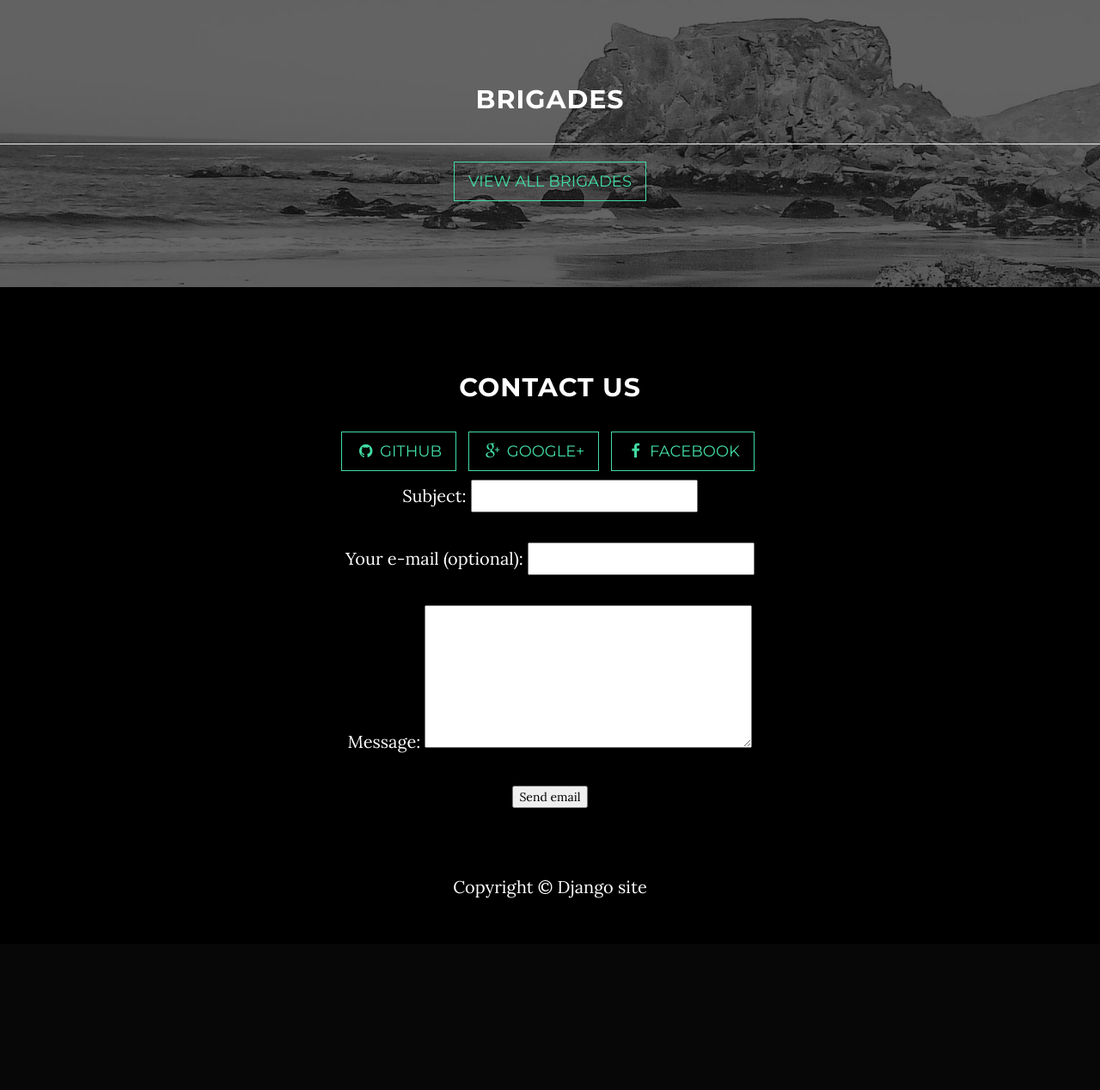
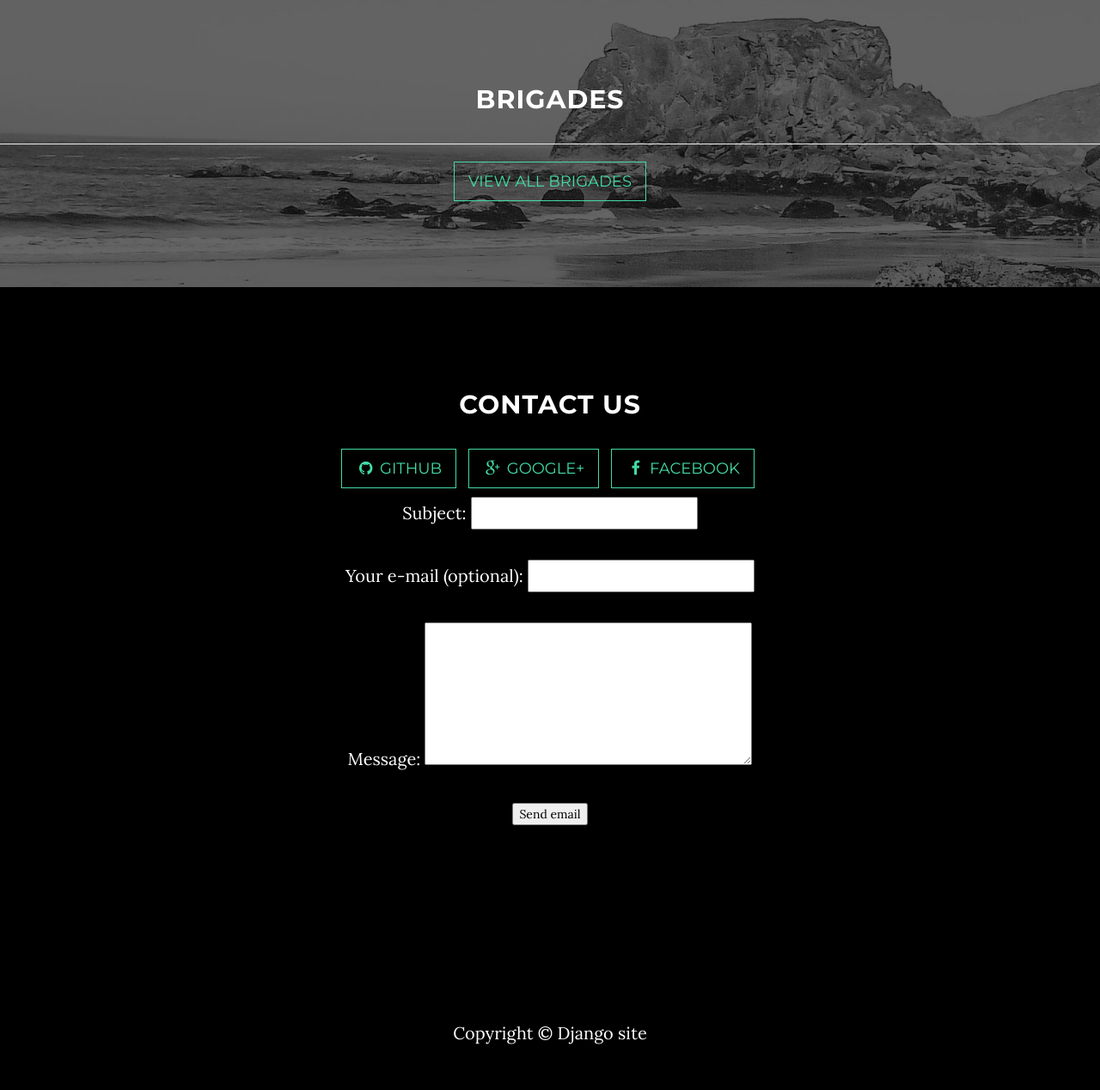
Before and after one commit to dresl/python_web_grayscale_bootstrap_theme, a Django app: page / in a window 1280 px wide. Shown: the part 1461-2729 px from the top of the page at 86% size. Before the commit the page ends 2506 px from the top, so only its background shows below. Run offline with Django 3.2, Linux system fonts and the light colour scheme; data that the repository does not hold is empty; parts of the project's set-up code (start-up, migrations or seed data) failed here and were passed over.

Commit message:
120px 0px 150px - padding

```diff
--- a/templates/polls/welcome.html
+++ b/templates/polls/welcome.html
@@ -67,7 +67,7 @@
     </section>
 
     <!-- Contact Section -->
-    <section id="contact" class="container content-section text-center">
+    <section id="contact" class="container content-section text-center" style="padding: 120px 0px 150px">
         <div class="row">
             <div class="col-lg-8 col-lg-offset-2">
                 <h2>Contact us</h2>
```
